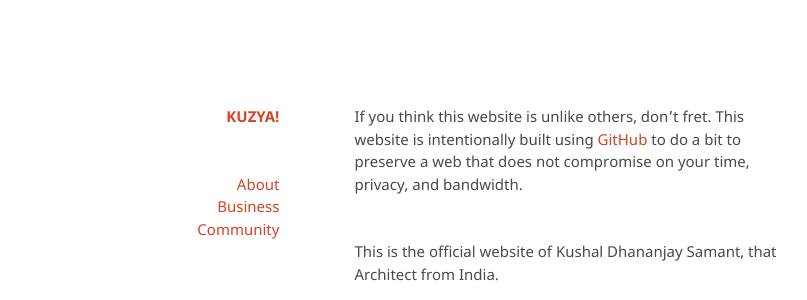
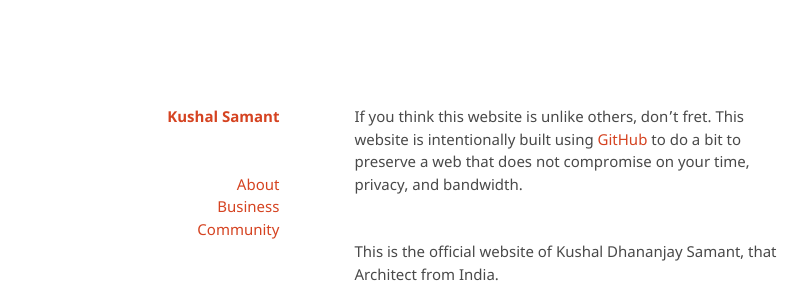
Before and after one commit to kvshvlin/kvshvlin.github.io, a Jekyll site: the page built from index.md, in a window 1280 px wide. Shown: the part 120-420 px from the top of the page, without its empty margins (274-1081 px from the left). Built offline with Jekyll 4.4.1, drawn with Linux system fonts in a browser that asks for light colours; our own code applies the rules of GitHub Pages for plain Markdown files.

Commit message:
Update default.html

```diff
--- a/_layouts/default.html
+++ b/_layouts/default.html
@@ -4,17 +4,17 @@
    <meta charset="UTF-8">
    <meta http-equiv="X-UA-Compatible" content="IE=edge">
    <meta name="author" content="Kushal Samant">
-   <meta name="description" content="Official Site / KUZYA!">
+   <meta name="description" content="Official Site / Kushal Samant">
    <meta name="keywords" content="Architecture, CSS, HTML, Javascript, People, Places, Visual Art, Web">
    <meta name="viewport" content="width=device-width, initial-scale=1.0">
    <link rel="stylesheet" href="/assets/css/style.css">
-   <title>KUZYA!</title>
+   <title>Kushal Samant</title>
 </head>
 <body>
    <div class="grid-container">
       <header>
          <div class="grid-item">
-            <h1><a href="https://kushalsamant.github.io">KUZYA!</a></h1>
+            <h1><a href="https://kushalsamant.github.io">Kushal Samant</a></h1>
             <p>
                <a href="https://kushalsamant.github.io/here'showthisworks.html">About</a><br>
                <a href="https://kushalsamant.github.io/here'smybusinessmodel.html">Business</a><br>
```
